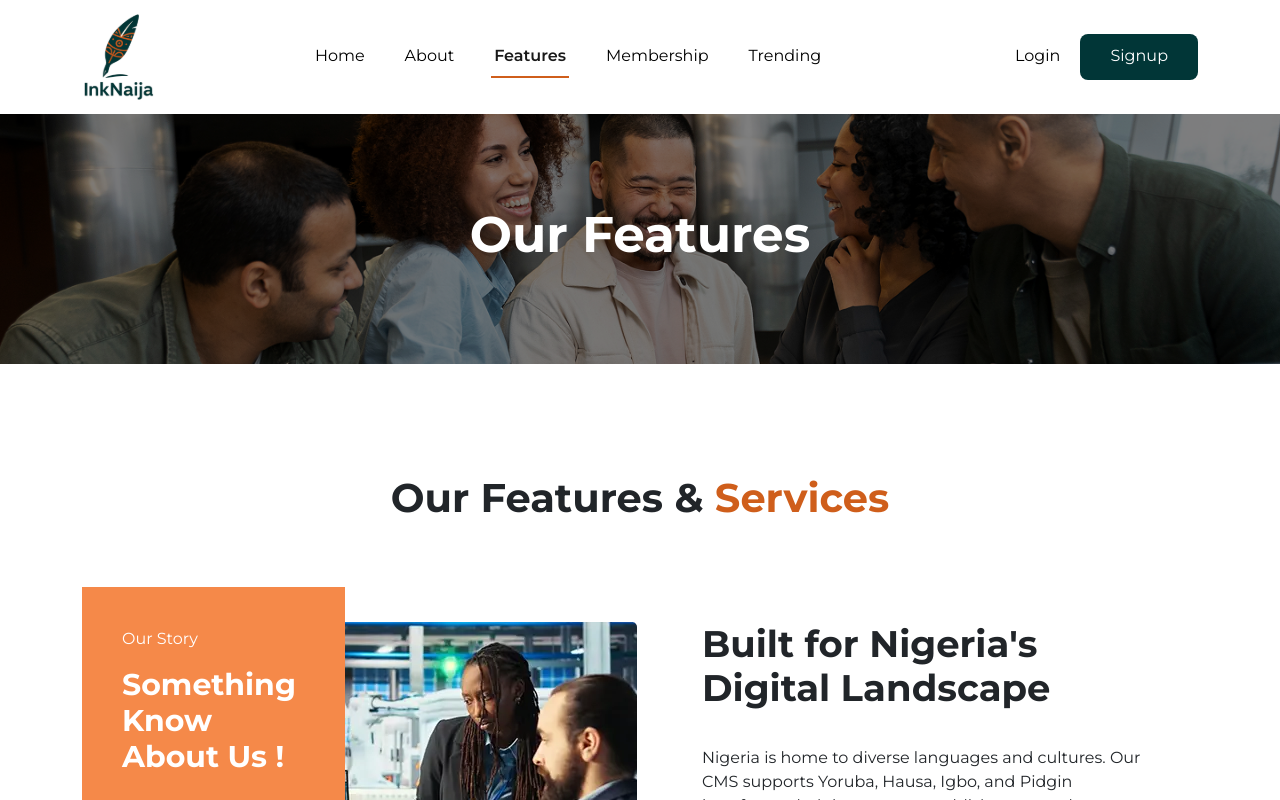
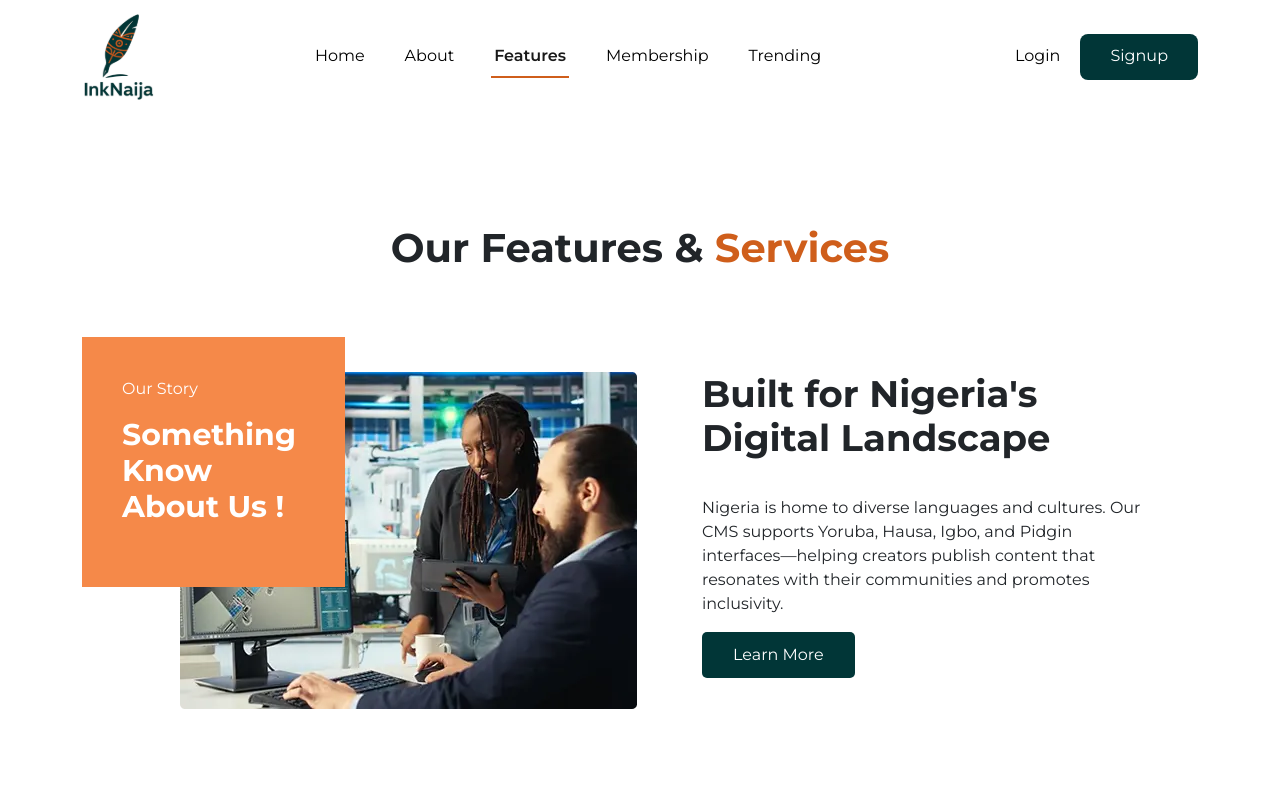
Before and after one commit to ascinate/akojopo, a Next.js app: page /features in a window 1280 px wide. Shown: the top 800 px of the page. Built offline with nearby package versions, Linux system fonts and the light colour scheme.

Commit message:
Update page.jsx

```diff
--- a/src/app/features/page.jsx
+++ b/src/app/features/page.jsx
@@ -16,17 +16,7 @@ function page() {
     return (
         <>
             <Navbar />
-            <section className="about-section float-start w-100">
-                    <div className="about-banner-section  position-relative float-start w-100">
 
-                        <h2>Our Features</h2>
-                        <figure>
-                        <Image src="/prol01.png" width={1440} height={300} alt="logo" />
-                        </figure>
-                    </div>
-
-
-                </section>
             <main className='float-start w-100'>
                 <section className="fetures-div01-pages pb-0 pb-lg-5 w-100 d-inline-block">
                     <div className=" aboutus-article features-container">
```
